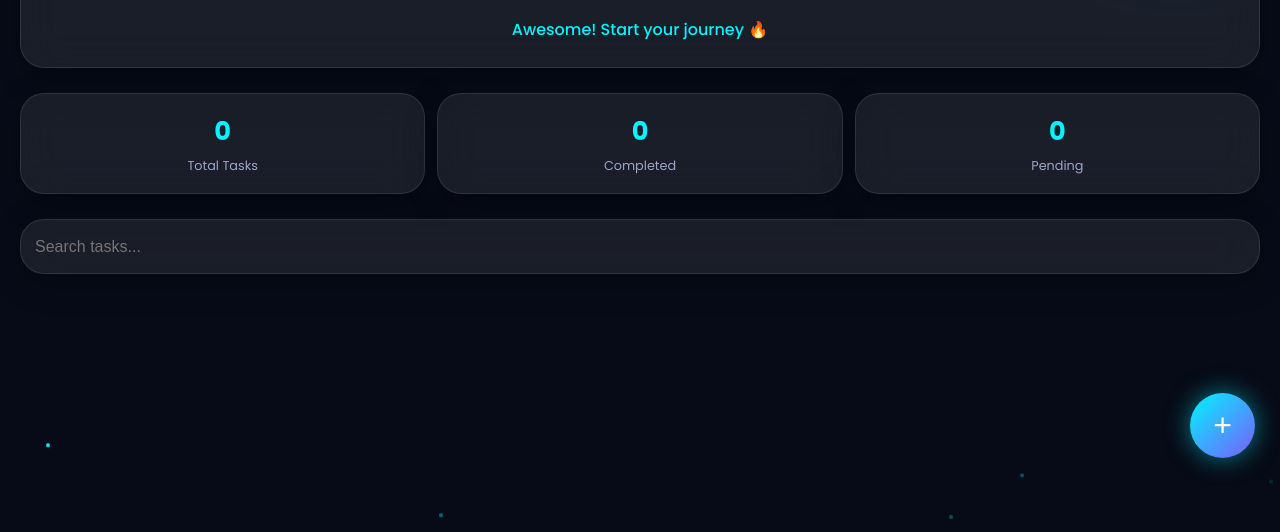
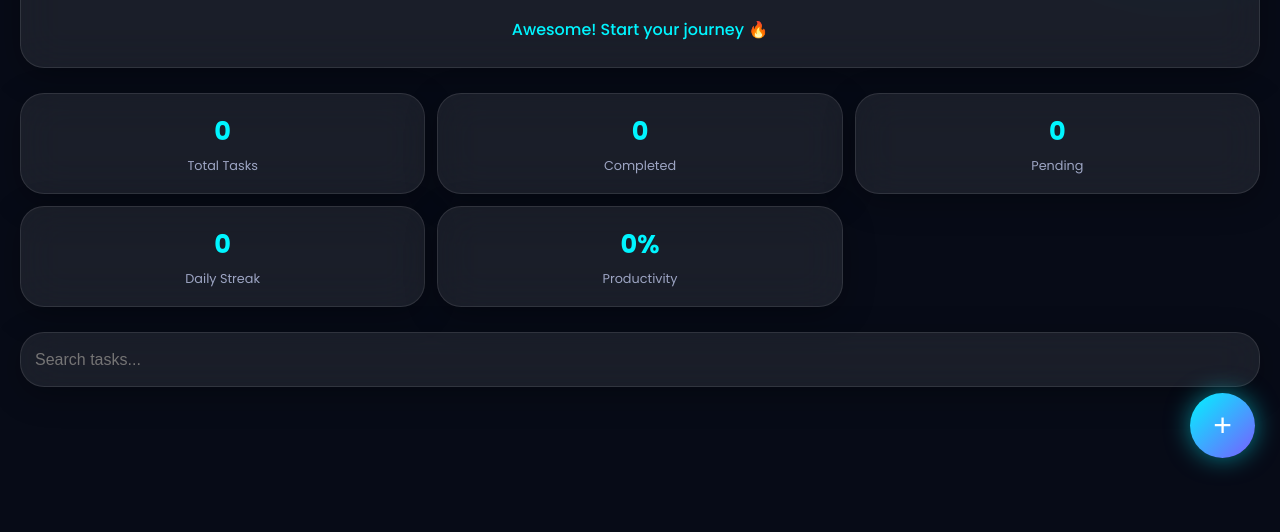
Before and after one commit to PardhuERP/Todolist, a plain HTML site: page index.html in a window 1280 px wide. Shown: the part 317-849 px from the top of the page. Before the commit the page ends 800 px from the top, so only its background shows below. Drawn offline with Linux system fonts and the light colour scheme.

Commit message:
Update index.html

```diff
--- a/index.html
+++ b/index.html
@@ -107,6 +107,16 @@
         <p>Pending</p>
       </div>
 
+      <div class="stat-card glass">
+  <h3 id="dailyStreak">0</h3>
+  <p>Daily Streak</p>
+</div>
+
+<div class="stat-card glass">
+  <h3 id="productivityScore">0%</h3>
+  <p>Productivity</p>
+</div>
+
     </section>
 
     <!-- Search -->
@@ -179,6 +189,11 @@
 
   </div>
 
+  <audio
+  id="successSound"
+  src="https://assets.mixkit.co/active_storage/sfx/2000/2000-preview.mp3"
+></audio>
+
   <!-- JS -->
   <script src="app.js"></script>
 
```
